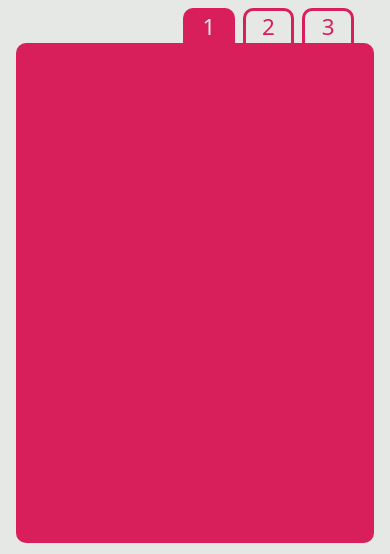
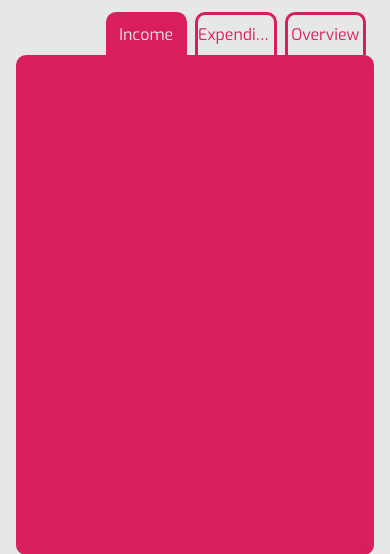
Before and after one commit to ErfanNajimi/ci-capstone-project, a Django app: page /tracker/ in a window 390 px wide. Shown: the part 101-655 px from the top of the page. Run offline with Django 4.2, Linux system fonts and the light colour scheme; the visitor is signed in with stand-in values (Sample User, id 1); some libraries are stand-ins or nearby versions.

Commit message:
Change responsivitiy of tracker template

```diff
--- a/static/css/style.css
+++ b/static/css/style.css
@@ -64,9 +64,12 @@ nav {
     border-bottom: 0;
     border-radius: 10px 10px 0 0;
     display: block;
-    line-height: 2rem;
+    line-height: 2.5rem;
     text-decoration: none;
-    font-size: 140%;
+    font-family: 'Exo', sans-serif;
+    white-space: nowrap;
+    overflow: hidden;
+    text-overflow: ellipsis;
     color: #D81E5B;
 }
 
@@ -120,4 +123,8 @@ footer i:hover {
     #logo-collapse {
         display: inline-block;
     }
+
+    .tracker-link {
+        font-size: 140%;
+    }
 }
--- a/tracker/templates/tracker/tracker.html
+++ b/tracker/templates/tracker/tracker.html
@@ -3,10 +3,10 @@
 
 {% block content %}
 <div class="container">
-  <div class="row text-center m-1 mb-0 justify-content-end" id="tracker-nav">
-    <div class="col-2 col-md-2 p-1 pb-0"><a class="tracker-link tracker-nav-active" href="#">1</a></div>
-    <div class="col-2 col-md-2 p-1 pb-0"><a class="tracker-link" href="#">2</a></div>
-    <div class="col-2 col-md-2 p-1 pb-0 me-3"><a class="tracker-link" href="#">3</a></div>
+  <div class="row text-center m-1 mt-2 mb-0 justify-content-end" id="tracker-nav">
+    <div class="col-3 col-lg-2 p-1 pb-0 ms-1"><a class="tracker-link tracker-nav-active" href="#">Income</a></div>
+    <div class="col-3 col-lg-2 p-1 pb-0"><a class="tracker-link" href="#">Expenditure</a></div>
+    <div class="col-3 col-lg-2 p-1 pb-0 me-1 me-md-3"><a class="tracker-link" href="#">Overview</a></div>
   </div>
   <div class="row mx-1" id="tracker-main-content">
 
```
